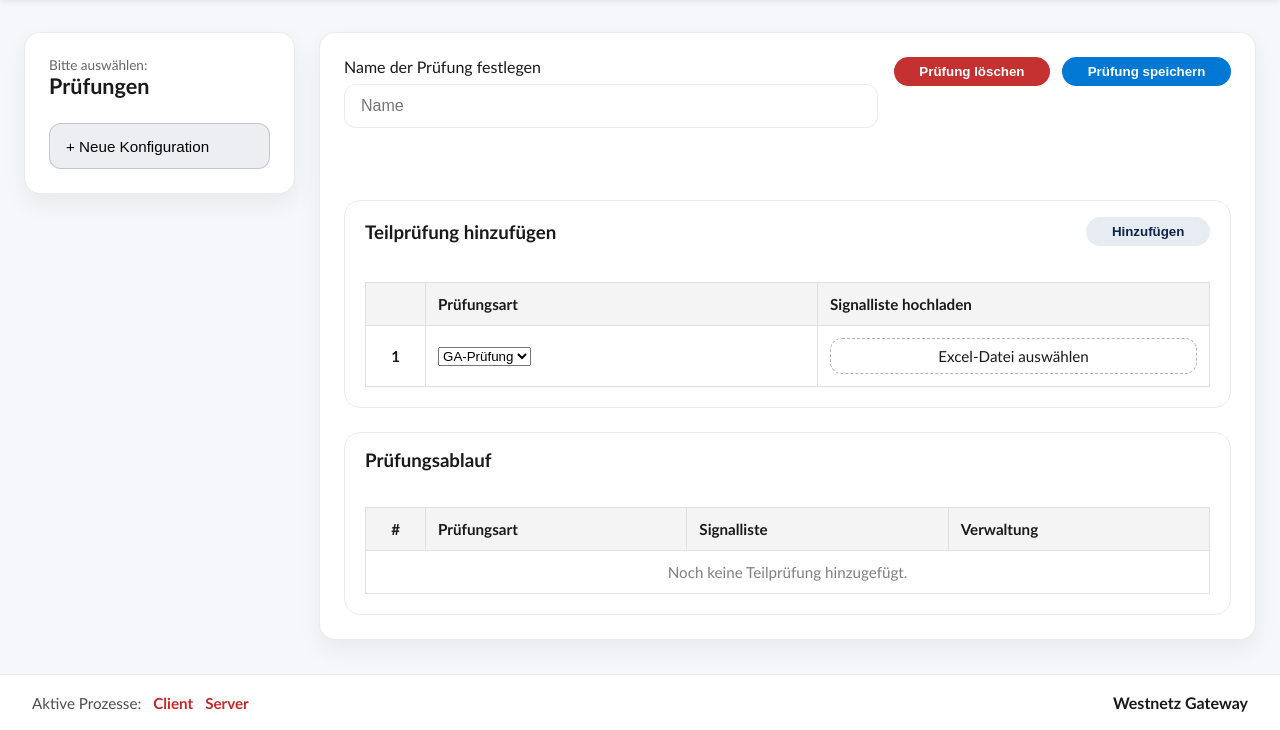
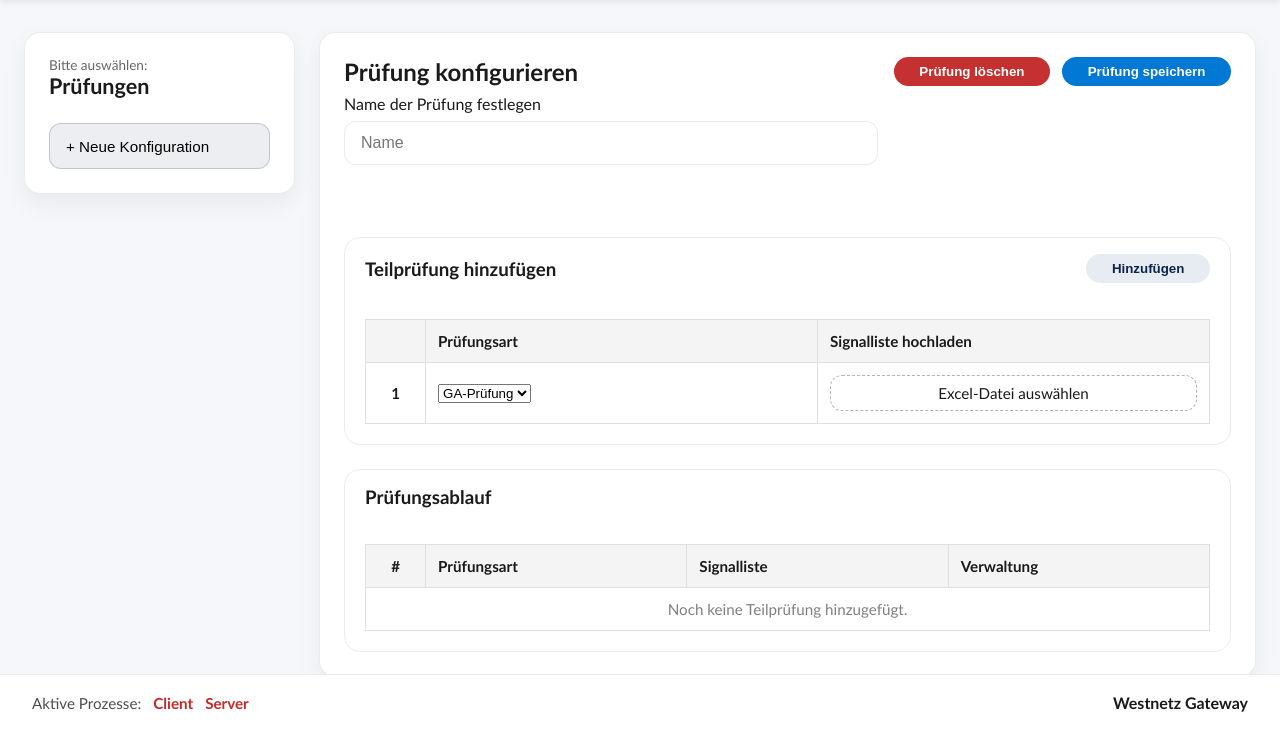
Before and after one commit to RevolutionaryAd67/WNGW-Test-Tool-2.0, a Flask app: page /pruefung/konfigurieren in a window 1280 px wide. Shown: the part 70-800 px from the top of the page. Run offline with Flask 3, Linux system fonts and the light colour scheme; data that the repository does not hold is empty.

Commit message:
Add heading above exam name field

```diff
--- a/frontend/static/css/pruefung_konfigurieren.css
+++ b/frontend/static/css/pruefung_konfigurieren.css
@@ -80,8 +80,18 @@
     align-items: flex-start;
 }
 
+.configurator__title-group {
+    flex: 1 1 300px;
+    display: flex;
+    flex-direction: column;
+    gap: 0.5rem;
+}
+
+.configurator__title {
+    margin: 0;
+}
+
 .configurator__name-field {
-    flex: 1 1 300px;
     display: flex;
     flex-direction: column;
     gap: 0.5rem;
--- a/frontend/templates/pruefung_konfigurieren.html
+++ b/frontend/templates/pruefung_konfigurieren.html
@@ -18,10 +18,13 @@
     </aside>
     <section class="configurator__main">
         <div class="configurator__header">
-            <label class="configurator__name-field">
-                <span class="label">Name der Prüfung festlegen</span>
-                <input type="text" id="config-name" placeholder="Name" autocomplete="off">
-            </label>
+            <div class="configurator__title-group">
+                <h2 class="configurator__title">Prüfung konfigurieren</h2>
+                <label class="configurator__name-field">
+                    <span class="label">Name der Prüfung festlegen</span>
+                    <input type="text" id="config-name" placeholder="Name" autocomplete="off">
+                </label>
+            </div>
             <div class="configurator__actions">
                 <button id="delete-config" class="button button--danger" type="button">Prüfung löschen</button>
                 <button id="save-config" class="button button--primary" type="button">Prüfung speichern</button>
```
